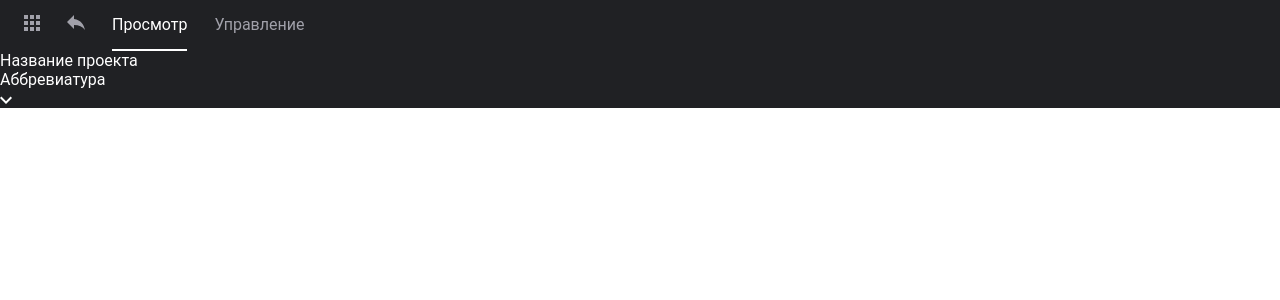
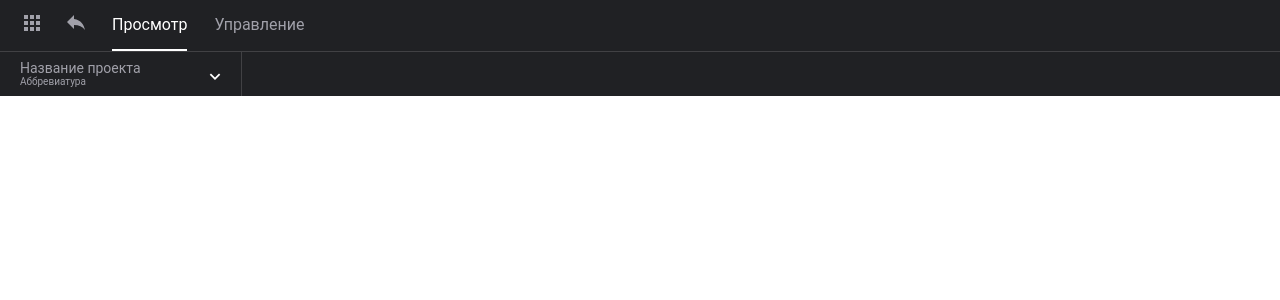
Before and after one commit to dalogsamurai/form-test-task, a React (Create React App) app: page / in a window 1280 px wide. Shown: the top 300 px of the page. Built offline with nearby package versions, Linux system fonts and the light colour scheme.

Commit message:
upper-section wip

```diff
--- a/src/components/HeaderMenu/header-menu.sass
+++ b/src/components/HeaderMenu/header-menu.sass
@@ -2,6 +2,7 @@
     display: flex
     padding: 0 24px
     gap: 27px
+    border-bottom: 1px #414144 solid
     &__item
         padding: 15px 0
         color: #A1A1AA
--- a/src/components/UpperSection/upper-section.sass
+++ b/src/components/UpperSection/upper-section.sass
@@ -0,0 +1,18 @@
+.upper-section
+    display: flex
+    align-items: center
+    gap: 68px
+    color: #A1A1AA
+    padding: 8px 20px
+    border-right: 1px #414144 solid
+    width: fit-content
+    &__title
+        font-size: 14px
+        line-height: 16px
+    &__abbreviation
+        font-size: 10px
+        line-height: 12px
+    &__img
+        cursor: pointer
+        width: 12px
+        height: 7px
--- a/src/components/UpperSection/upper-section.tsx
+++ b/src/components/UpperSection/upper-section.tsx
@@ -4,8 +4,10 @@ import "./upper-section.sass";
 export const UpperSection = () => {
   return (
     <div className="upper-section">
-      <div className="upper-section__title">Название проекта</div>
-      <div className="upper-section__title_special">Аббревиатура</div>
+      <div className="upper-section__text">
+        <div className="upper-section__title">Название проекта</div>
+        <div className="upper-section__abbreviation">Аббревиатура</div>
+      </div>
       <div className="upper-section__arrow">
         <img src={iArrowBtn} alt="" className="upper-section__img" />
       </div>
```
